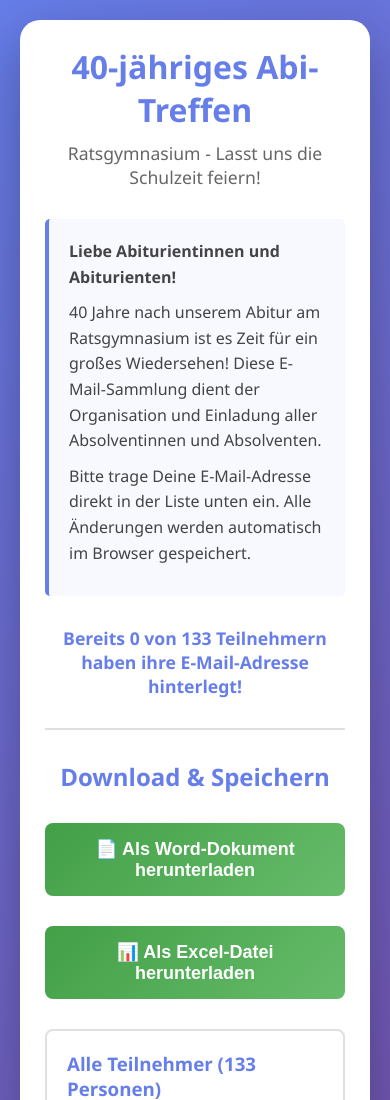
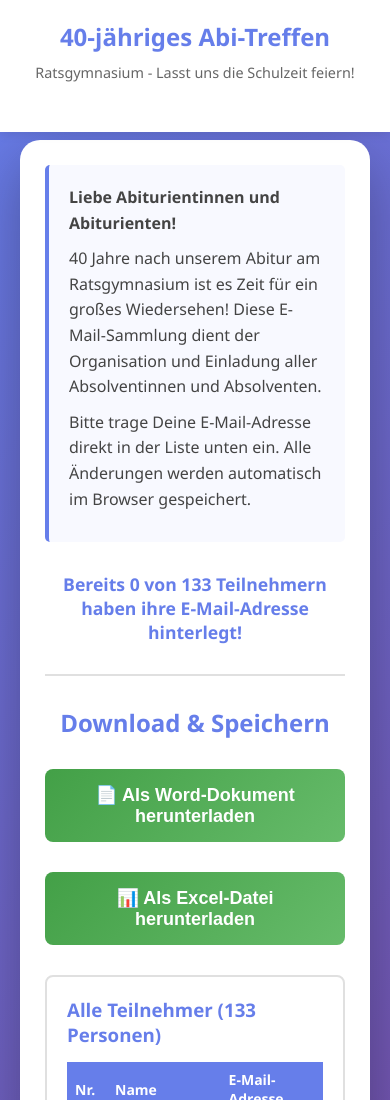
Before and after one commit to md20210/Klassentreffen, a plain HTML site: page index-static.html in a window 390 px wide. Shown: the top 1100 px of the page. Drawn offline with Linux system fonts and the light colour scheme.

Commit message:
Fix sticky header - stays at top while scrolling
- Header now fixed at top of page
- Improved mobile responsiveness
- Better scrolling experience

🤖 Generated with [Claude Code](https://claude.com/claude-code)

Co-Authored-By: Claude <noreply@anthropic.com>

```diff
--- a/index-static.html
+++ b/index-static.html
@@ -15,10 +15,8 @@
             font-family: 'Segoe UI', Tahoma, Geneva, Verdana, sans-serif;
             background: linear-gradient(135deg, #667eea 0%, #764ba2 100%);
             min-height: 100vh;
-            display: flex;
-            justify-content: center;
-            align-items: center;
             padding: 20px;
+            padding-top: 100px;
         }
 
         .container {
@@ -27,8 +25,25 @@
             box-shadow: 0 20px 60px rgba(0, 0, 0, 0.3);
             max-width: 900px;
             width: 100%;
+            margin: 0 auto;
             padding: 40px;
             animation: slideIn 0.5s ease-out;
+        }
+
+        .header-sticky {
+            position: fixed;
+            top: 0;
+            left: 0;
+            right: 0;
+            background: white;
+            z-index: 1000;
+            box-shadow: 0 2px 10px rgba(0, 0, 0, 0.1);
+            padding: 20px;
+        }
+
+        .header-content {
+            max-width: 900px;
+            margin: 0 auto;
         }
 
         @keyframes slideIn {
@@ -179,11 +194,17 @@
         }
 
         @media (max-width: 600px) {
+            body {
+                padding-top: 140px;
+            }
             .container {
                 padding: 25px;
             }
-            h1 {
-                font-size: 2em;
+            .header-sticky h1 {
+                font-size: 1.5em;
+            }
+            .header-sticky .subtitle {
+                font-size: 0.9em;
             }
             .participants-table {
                 font-size: 14px;
@@ -196,10 +217,15 @@
     </style>
 </head>
 <body>
+    <!-- Sticky Header -->
+    <div class="header-sticky">
+        <div class="header-content">
+            <h1>40-jähriges Abi-Treffen</h1>
+            <p class="subtitle">Ratsgymnasium - Lasst uns die Schulzeit feiern!</p>
+        </div>
+    </div>
+
     <div class="container">
-        <h1>40-jähriges Abi-Treffen</h1>
-        <p class="subtitle">Ratsgymnasium - Lasst uns die Schulzeit feiern!</p>
-
         <div class="motivation">
             <p><strong>Liebe Abiturientinnen und Abiturienten!</strong></p>
             <p>40 Jahre nach unserem Abitur am Ratsgymnasium ist es Zeit für ein großes Wiedersehen! Diese E-Mail-Sammlung dient der Organisation und Einladung aller Absolventinnen und Absolventen.</p>
```
